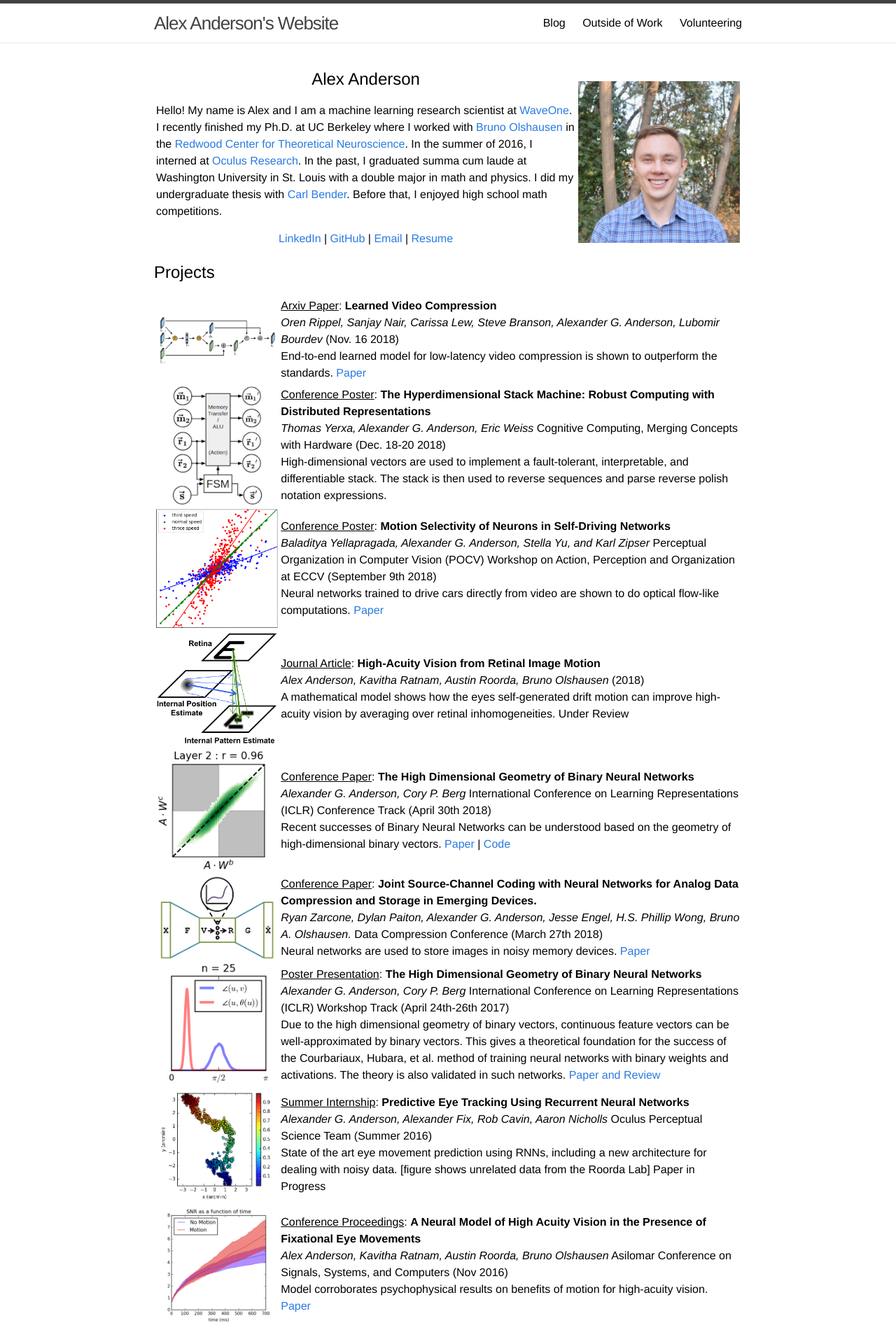
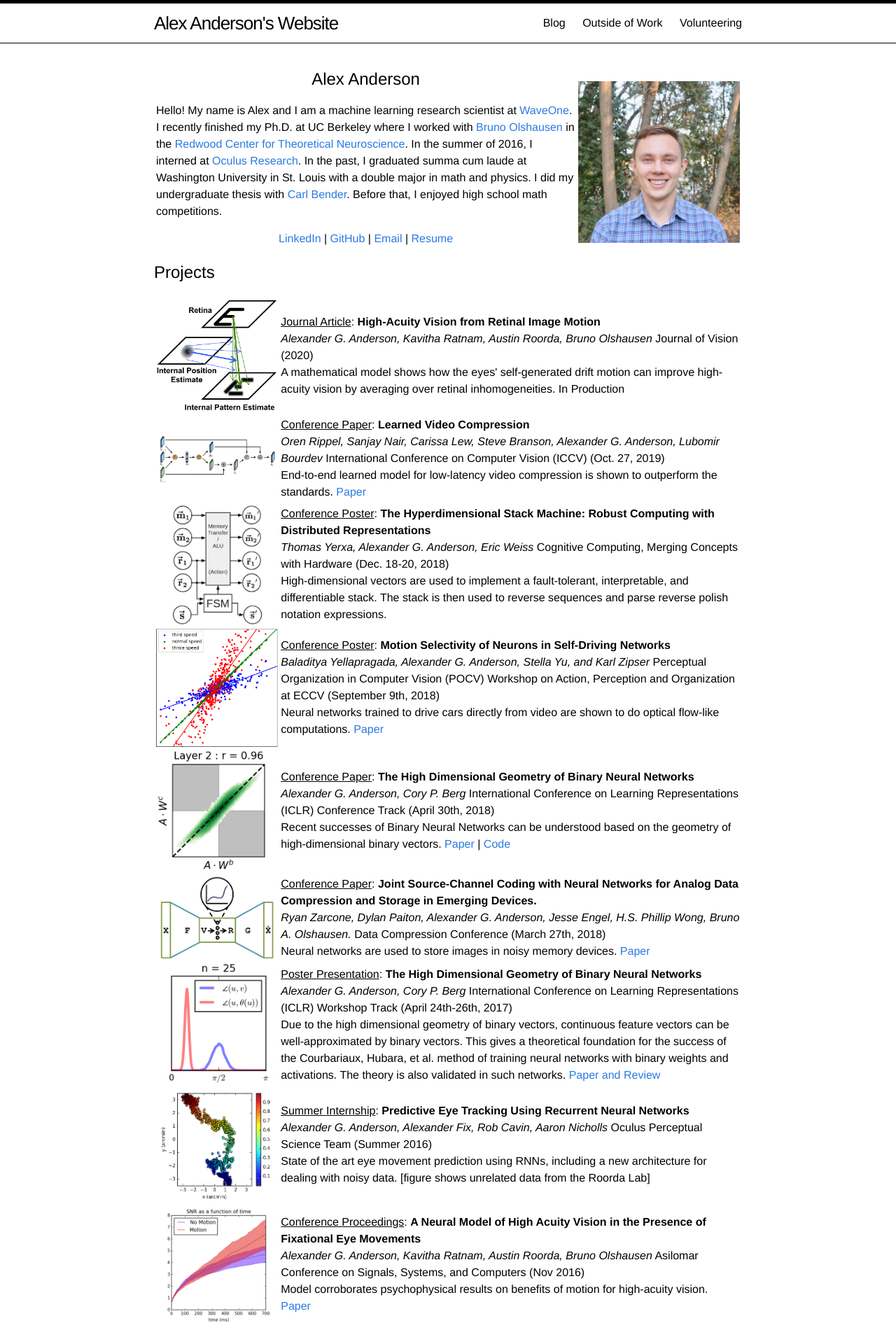
Before and after one commit to alexanderganderson/alexanderganderson.github.io, a Jekyll site: the page built from index.html, in a window 1280 px wide. Shown: the top 1900 px of the page at 70% size. Built offline with Jekyll 4.4.1, drawn with Linux system fonts in a browser that asks for light colours; some of the changed text lies outside the part shown.

Commit message:
updates to papers

```diff
--- a/_config.yml
+++ b/_config.yml
@@ -9,7 +9,7 @@
 title: Alex Anderson's Website
 email: aga@berkeley<.edu>
 description: > # this means to ignore newlines until "baseurl:"
-    Website for Alex Anderson, a Ph.D. candidate at UC Berkeley in computational neuroscience and machine learning.
+    Website for Alex Anderson, Research Scientist at WaveOne.
 baseurl: "" # the subpath of your site, e.g. /blog
 #url: "http://yourdomain.com" # the base hostname & protocol for your site
 github_username:  alexanderganderson
--- a/_data/projects.yml
+++ b/_data/projects.yml
@@ -1,17 +1,28 @@
-- type: Arxiv Paper
+- type: Journal Article
+  title: High-Acuity Vision from Retinal Image Motion
+  authors: Alexander G. Anderson, Kavitha Ratnam, Austin Roorda, Bruno Olshausen
+  location: Journal of Vision
+  date: 2020
+  desc: A mathematical model shows how the eyes' self-generated drift motion can
+      improve high-acuity vision by averaging over retinal inhomogeneities.
+  img: static/img/retina_model.png
+  link: In Production
+
+- type: Conference Paper
   title: 'Learned Video Compression'
   authors: Oren Rippel, Sanjay Nair, Carissa Lew, Steve Branson, Alexander G. Anderson, Lubomir Bourdev
-  date: Nov. 16 2018
+  location: International Conference on Computer Vision (ICCV)
+  date: Oct. 27, 2019
   desc: End-to-end learned model for low-latency video compression is shown to outperform the standards.
   img: static/img/p_compression.png
-  link: <a href=https://arxiv.org/abs/1811.06981 target='_blank'>Paper</a>
+  link: <a href=http://openaccess.thecvf.com/content_ICCV_2019/papers/Rippel_Learned_Video_Compression_ICCV_2019_paper.pdf target='_blank'>Paper</a>
 
 
 - type: Conference Poster
   title: 'The Hyperdimensional Stack Machine: Robust Computing with Distributed Representations'
   authors: Thomas Yerxa, Alexander G. Anderson, Eric Weiss
   location: Cognitive Computing, Merging Concepts with Hardware
-  date: Dec. 18-20 2018
+  date: Dec. 18-20, 2018
   desc: High-dimensional vectors are used to implement a fault-tolerant, interpretable, and differentiable stack. The stack is then used to reverse sequences and parse reverse polish notation expressions.
   img: static/img/stack.png
   # link: <a href=http://www1.icsi.berkeley.edu/~stellayu/publication/2018motionPOCV.html target='_blank'>Paper</a>
@@ -20,26 +31,16 @@
   title: Motion Selectivity of Neurons in Self-Driving Networks
   authors: Baladitya Yellapragada, Alexander G. Anderson, Stella Yu, and Karl Zipser
   location: Perceptual Organization in Computer Vision (POCV) Workshop on Action, Perception and Organization at ECCV
-  date: September 9th 2018
+  date: September 9th, 2018
   desc: Neural networks trained to drive cars directly from video are shown to do optical flow-like computations.
   img: static/img/flow_sensitivity1.png
   link: <a href=http://www1.icsi.berkeley.edu/~stellayu/publication/2018motionPOCV.html target='_blank'>Paper</a>
 
-- type: Journal Article
-  title: High-Acuity Vision from Retinal Image Motion
-  authors: Alex Anderson, Kavitha Ratnam, Austin Roorda, Bruno Olshausen
-  # location: International Conference on Learning Representations (ICLR) Conference Track
-  date: 2018
-  desc: A mathematical model shows how the eyes self-generated drift motion can
-      improve high-acuity vision by averaging over retinal inhomogeneities.
-  img: static/img/retina_model.png
-  link: Under Review
-
 - type: Conference Paper
   title: The High Dimensional Geometry of Binary Neural Networks
-  authors: Alexander G.  Anderson, Cory P. Berg
+  authors: Alexander G. Anderson, Cory P. Berg
   location: International Conference on Learning Representations (ICLR) Conference Track
-  date: April 30th 2018
+  date: April 30th, 2018
   desc: Recent successes of Binary Neural Networks can be understood based on the geometry of high-dimensional binary vectors.
   img: static/img/cifar-10_hist2d_small.png
   link: <a href='https://arxiv.org/abs/1705.07199' target='_blank'>Paper</a> | <a href='https://github.com/alexanderganderson/bnn_vis' target='_blank'>Code</a>
@@ -49,7 +50,7 @@
       Compression and Storage in Emerging Devices.
   authors: Ryan Zarcone, Dylan Paiton, Alexander G. Anderson, Jesse Engel, H.S. Phillip Wong, Bruno A. Olshausen.
   location: Data Compression Conference
-  date: March 27th 2018
+  date: March 27th, 2018
   desc: Neural networks are used to store images in noisy memory devices.
   img: static/img/autoencoder.png
   link: <a href=https://ieeexplore.ieee.org/document/8416587/ target='_blank'>Paper</a>
@@ -57,9 +58,9 @@
 
 - type: Poster Presentation
   title: The High Dimensional Geometry of Binary Neural Networks
-  authors: Alexander G.  Anderson, Cory P. Berg
+  authors: Alexander G. Anderson, Cory P. Berg
   location: International Conference on Learning Representations (ICLR) Workshop Track
-  date: April 24th-26th 2017
+  date: April 24th-26th, 2017
   desc: Due to the high dimensional geometry of binary vectors, continuous feature vectors can be well-approximated by binary vectors.
       This gives a theoretical foundation for the success of the Courbariaux, Hubara, et al. method of training neural networks with binary weights and activations.
       The theory is also validated in such networks.
@@ -73,11 +74,10 @@
   date: Summer 2016
   desc: State of the art eye movement prediction using RNNs, including a new architecture for dealing with noisy data. [figure shows unrelated data from the Roorda Lab]
   img: static/img/eye_trace.png
-  link: Paper in Progress
 
 - type: Conference Proceedings
   title: A Neural Model of High Acuity Vision in the Presence of Fixational Eye Movements
-  authors: Alex Anderson, Kavitha Ratnam, Austin Roorda, Bruno Olshausen
+  authors: Alexander G. Anderson, Kavitha Ratnam, Austin Roorda, Bruno Olshausen
   location: Asilomar Conference on Signals, Systems, and Computers
   date: Nov 2016
   desc: Model corroborates psychophysical results on benefits of motion for high-acuity vision.
@@ -86,7 +86,7 @@
 
 - type: Journal Article
   title: Excess of mutational jackpot events in growing populations due to gene surfing
-  authors: Diana Fusco, Matti Gralka, Jona Kayser, Alex Anderson, Oskar Hallatschek
+  authors: Diana Fusco, Matti Gralka, Jona Kayser, Alexander G. Anderson, Oskar Hallatschek
   location: Nature Communications
   date: Oct 2016
   desc: Mutations propagate differently throughout a population depending on the spatial structure of the habitat.
--- a/css/main.scss
+++ b/css/main.scss
@@ -18,9 +18,12 @@ $text-color:       #000000;
 $background-color: #ffffff;
 $brand-color:      #2a7ae2;
 
-$grey-color:       #828282;
-$grey-color-light: lighten($grey-color, 40%);
-$grey-color-dark:  darken($grey-color, 25%);
+// $grey-color:       #828282;
+$grey-color:       #000000;
+$grey-color-light:       #000000;
+$grey-color-dark:       #000000;
+// $grey-color-light: lighten($grey-color, 40%);
+// $grey-color-dark:  darken($grey-color, 25%);
 
 // Width of the content area
 $content-width:    900px;
```
Also changed, not shown: index.html (+0 -12 lines), personal.md (+1 -1 lines), _posts/2016-04-09-review_lean_in.markdown (line endings or trailing spaces).
